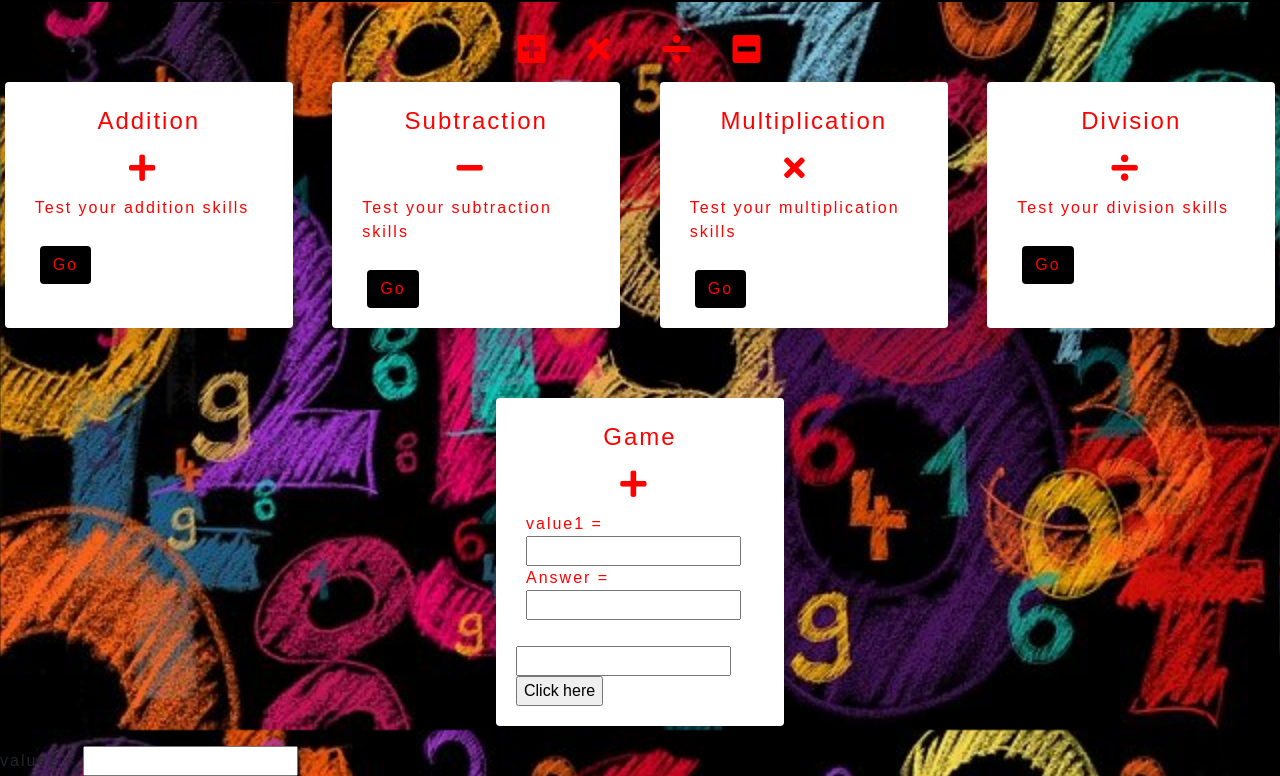
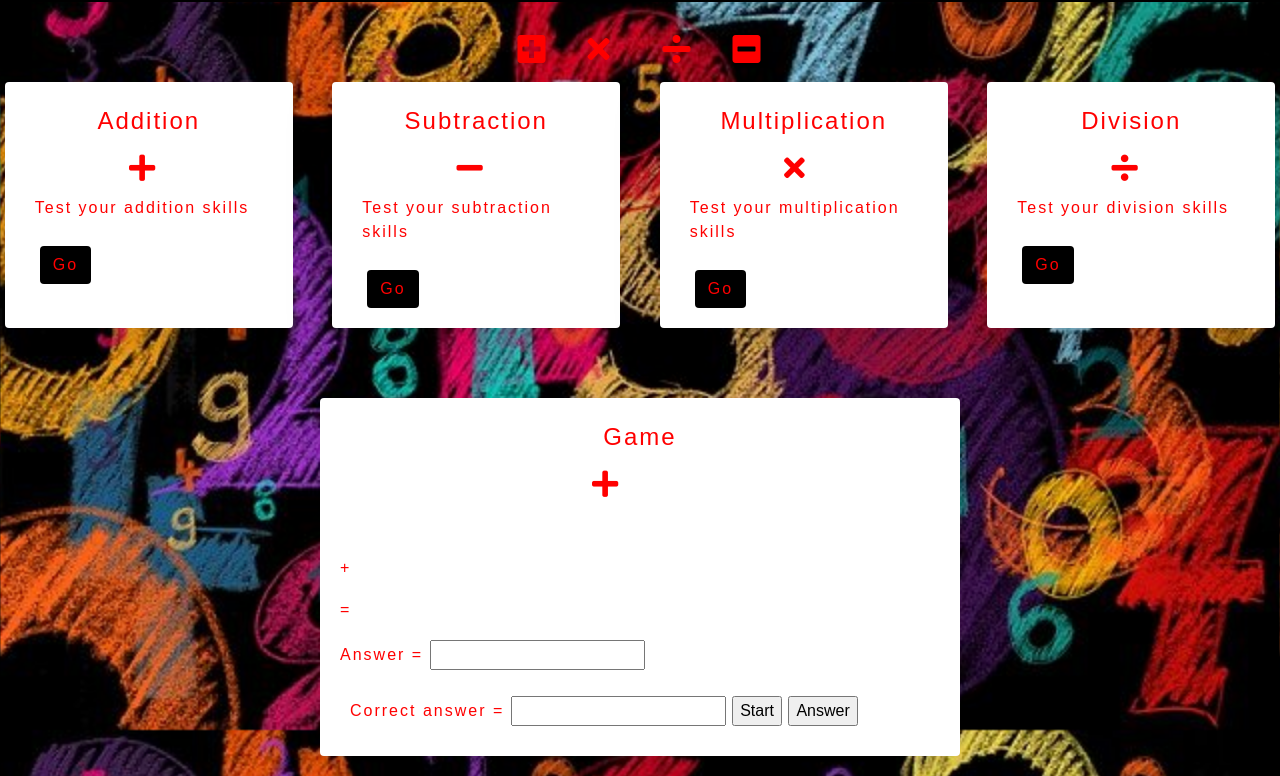
Before and after one commit to smeghen/javascriptfunctions, a plain HTML site: page index.html in a window 1280 px wide. Shown: the part 124-900 px from the top of the page. Drawn offline with nearby package versions, Linux system fonts and the light colour scheme.

Commit message:
still trying to figure out javascript for game

```diff
--- a/assets/javascript/index.js
+++ b/assets/javascript/index.js
@@ -1,16 +1,4 @@
- function addNumbers()
-                {
-
-                        var val1 = Math.floor(Math.random() * 12) + 1;
-                        var val2 = Math.floor(Math.random() * 12);
-
-                        var ansD = document.getElementById("answer");
-                        ansD.value = val1 + val2;
-
-                document.getElementById("answer-box").value = "";
-	document.getElementById("answer-box").focus();}
-
- $(".card").mouseenter( function() {
+  $(".card").mouseenter( function() {
     $(this).css("background", "blue");
 
    });
@@ -18,3 +6,48 @@
     $(this).css("background", "white");
 
    });
+
+ function addNumbers()
+                {
+
+                        var val1 = Math.floor(Math.random() * 12) + 1;
+                        var val2 = Math.floor(Math.random() * 12);
+                        var valAns = (val1 + val2)
+                        displayAdditionQuestion(val1, val2);
+                        displayAdditionAnswer(valAns);
+
+
+    }
+    function displayAdditionQuestion(operand1, operand2) {
+	document.getElementById("operand1").textContent = operand1;
+	document.getElementById("operand2").textContent = operand2;
+
+    };
+
+    function displayAdditionAnswer(operand3){
+        document.getElementById("operand3").textContent = operand3;
+    }
+    function calculateCorrectAnswer() {
+	// Gets the operands (the numbers) and the operator (plus, minus etc)
+	// directly from the DOM
+	let operand1 = parseInt(document.getElementById("operand1").textContent);
+    let operand2 = parseInt(document.getElementById("operand2").textContent);
+    return [operand1 + operand2];
+    }
+/*
+    function checkAnswer() {
+	// Checks the answer against the first element in
+	// the returned calculateCorrectAnswer array
+	let userAnswer = parseInt(document.getElementById("answer-box").value);
+	let calculatedAnswer = calculateCorrectAnswer();
+	let isCorrect = userAnswer === calculatedAnswer[0];
+	if (isCorrect) {
+		alert("Hey! You got it right! :D");
+		incrementScore();
+	} else {
+		alert(`Awwww...you answered ${userAnswer}. The correct answer was ${calculatedAnswer[0]}!`);
+		incrementWrongAnswer();
+	}
+	addNumbers(calculatedAnswer[1]);
+}
+*/
--- a/index.html
+++ b/index.html
@@ -88,17 +88,20 @@
       </section>
       <section>
           <div class="row justify-content-around">
-            <div class="card rounded shadow-lg" style="width: 18rem;">
+            <div class="card rounded shadow-lg" style="width: 40rem;">
                <div class="card-body">
                   <h4 class="card-title ">Game</h4>
                   <i class="fas fa-plus"><span class="sr-only">Adding</span></i>
                   <p class="card-text">
 
-                       value1 = <input type="text" id="value1" name="value1" value=""/>
-                      Answer = <input type="text" id="answer" name="answer" value=""/>
+                      <h3 inline id="operand1"></h3>+<h3 id="operand2"></h3>=<h3 id="operand3"></h3>
+                      Answer = <input type="text" id="answer" name="answer-box" value=""/>
                   </p>
-                  <input type="number" name="answer-box" value="" />
-                  <input type="button" name="Sumbit" value="Click here" onclick="javascript:addNumbers()"/>
+                   <p class="card-text">
+                  Correct answer = <input type="number" name="answer" value="" />
+                  <input type="button" name="Submit" value="Start" onclick="javascript:addNumbers()"/>
+                   <input type="button" name="Submit" value="Answer" onclick="javascript:displayAdditionAnswer(operand3)"/>
+                  </p>
                </div>
             </div>
             </div>
@@ -106,7 +109,7 @@
 
       <div id="sums">
 
-        value2 = <input type="text" id="value2" name="value2" value=""/>
+
 
 
 
```
